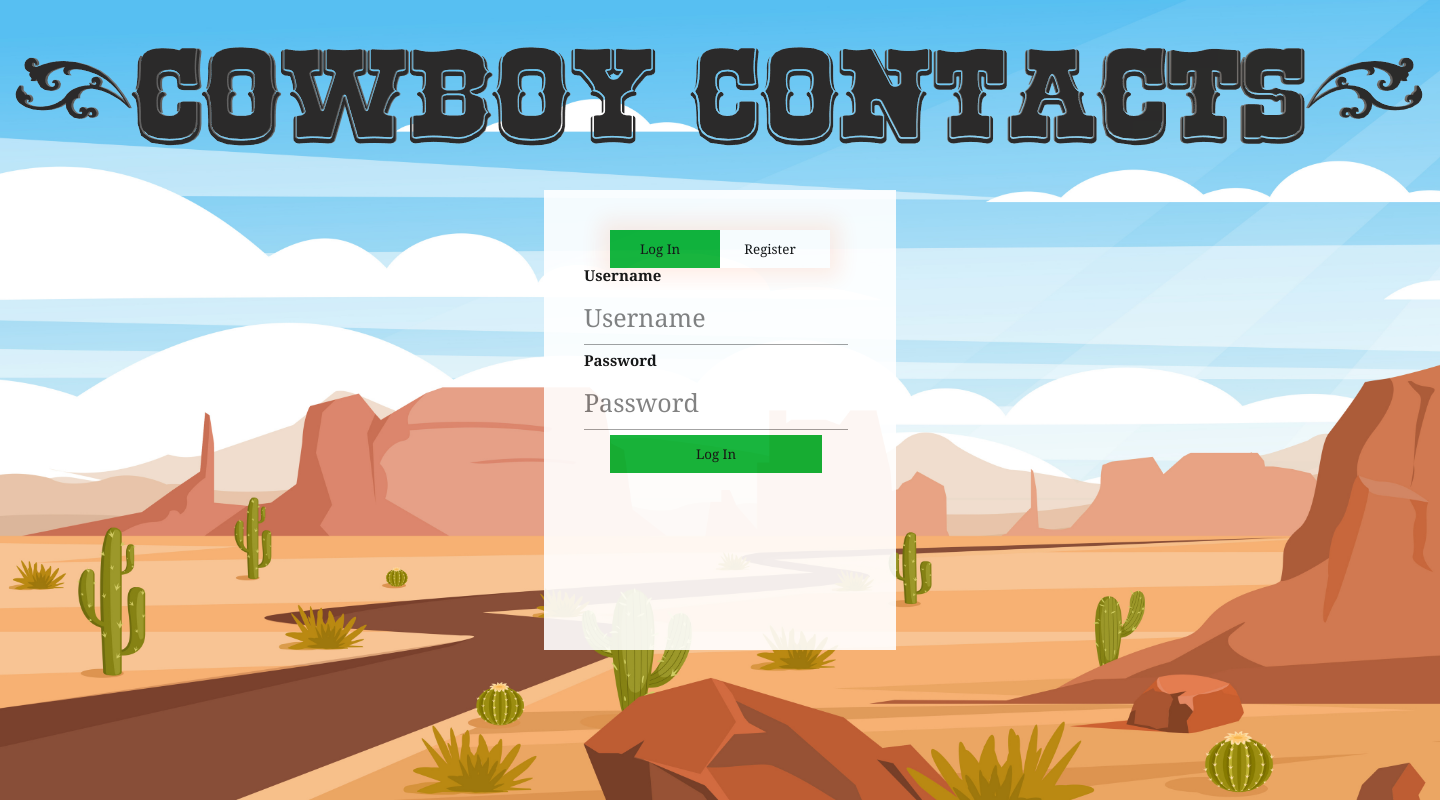
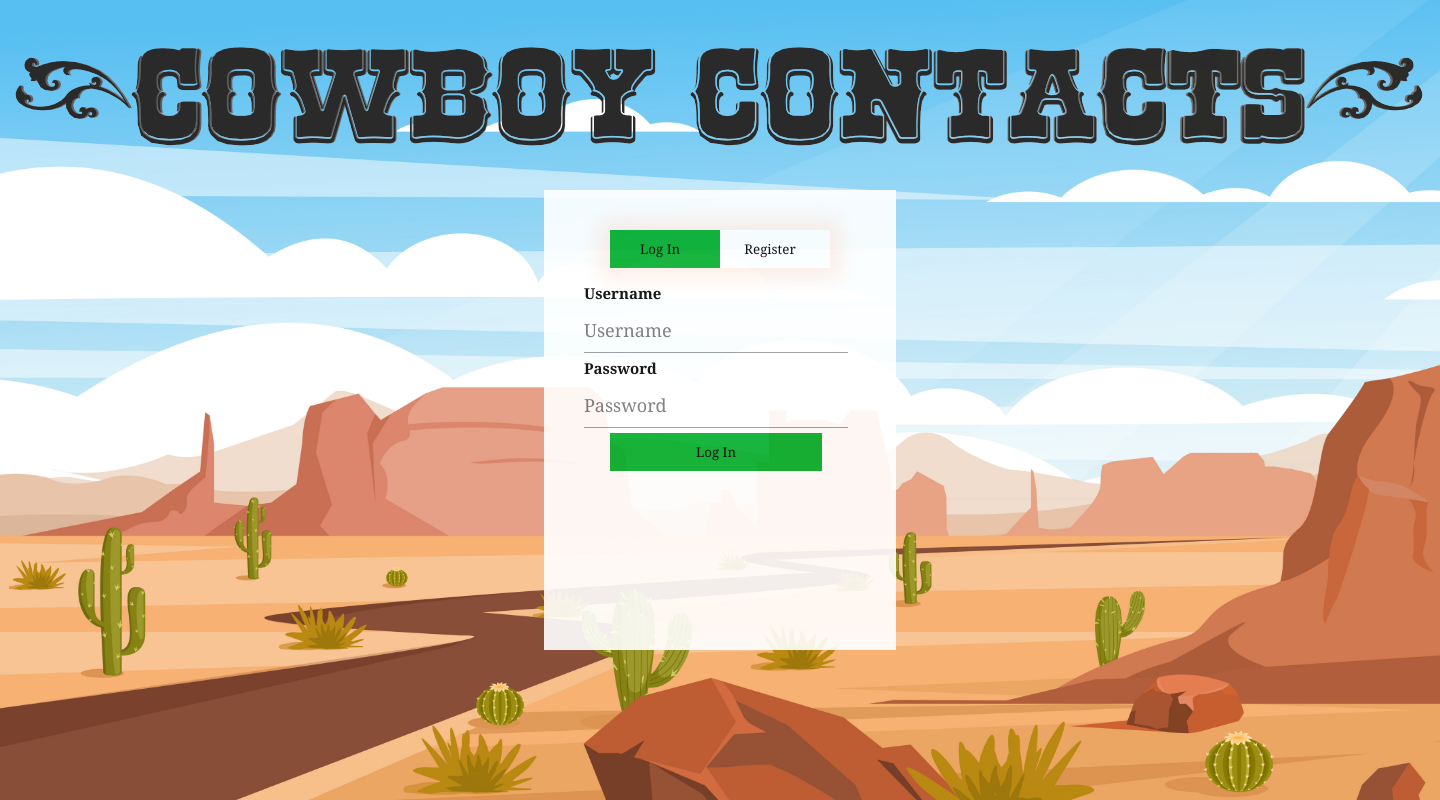
Before and after one commit to GregieBoi/cop4331-small-project-25, a PHP site: page / in a window 1440 px wide. Run offline with PHP 8.4, Linux system fonts and the light colour scheme.

Commit message:
restyling login and register

```diff
--- a/css/styles.css
+++ b/css/styles.css
@@ -79,7 +79,7 @@ body
 
 .input-field
 {
-    font-size: 25px;
+    font-size: 18px;
     width: 90%;
     padding: 10px 0;
     margin: 5px 0;
@@ -141,11 +141,13 @@ body
 /* Placement of sliding login<->register boxes on index page */
 #login
 {
-    left: 40px
+    left: 40px;
+    margin-top: 5%;
 }
 #register
 {
-    left: 360px
+    left: 360px;
+    margin-top: 5%;
 }
 
 /* Extends text boxes on index page */
@@ -221,20 +223,22 @@ input[type="text"],input[type="password"],{
     width: 90%;
     text-align: center;
     margin-left: 5%;
+    margin-top: 5%;
     margin-bottom: 2%;
     font-family: 'Georgia', serif;
-    color: #95060a;
+    color: black;
 }
 
 #registerResult{
     display: inline-block;
-    font-size: 0.8em;
+    font-size: 20;
     width: 90%;
     text-align: center;
     margin-left: 5%;
+    margin-top: 5%;
     margin-bottom: 2%;
     font-family: 'Georgia', serif;
-    color: #95060a;
+    color: black;
 }
 
 #logoutButton, #openButton{
```
